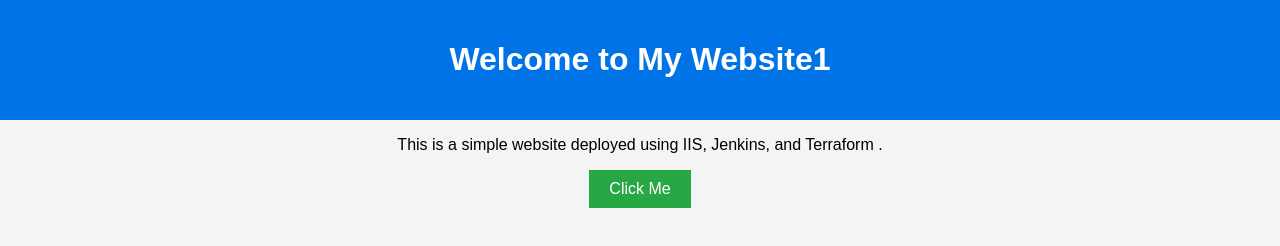
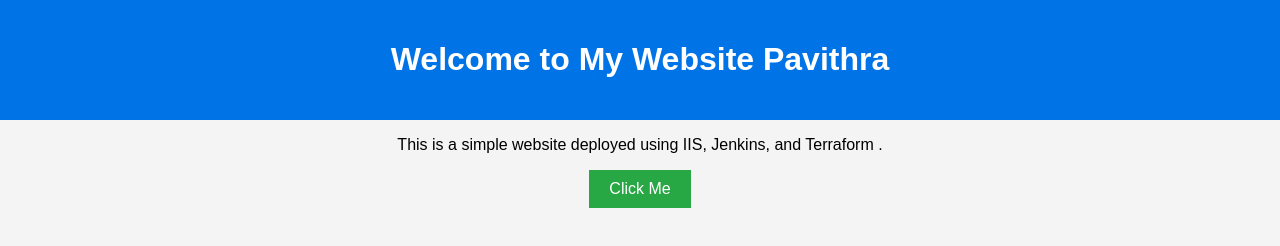
Before and after one commit to pavithra-m13/project_sample, a plain HTML site: page website/index.html in a window 1280 px wide. Drawn offline with Linux system fonts and the light colour scheme.

Commit message:
Update index.html

```diff
--- a/website/index.html
+++ b/website/index.html
@@ -8,7 +8,7 @@
 </head>
 <body>
     <header>
-        <h1>Welcome to My Website1 </h1>
+        <h1>Welcome to My Website Pavithra </h1>
     </header>
     <main>
         <p>This is a simple website deployed using IIS, Jenkins, and Terraform .</p>
```
